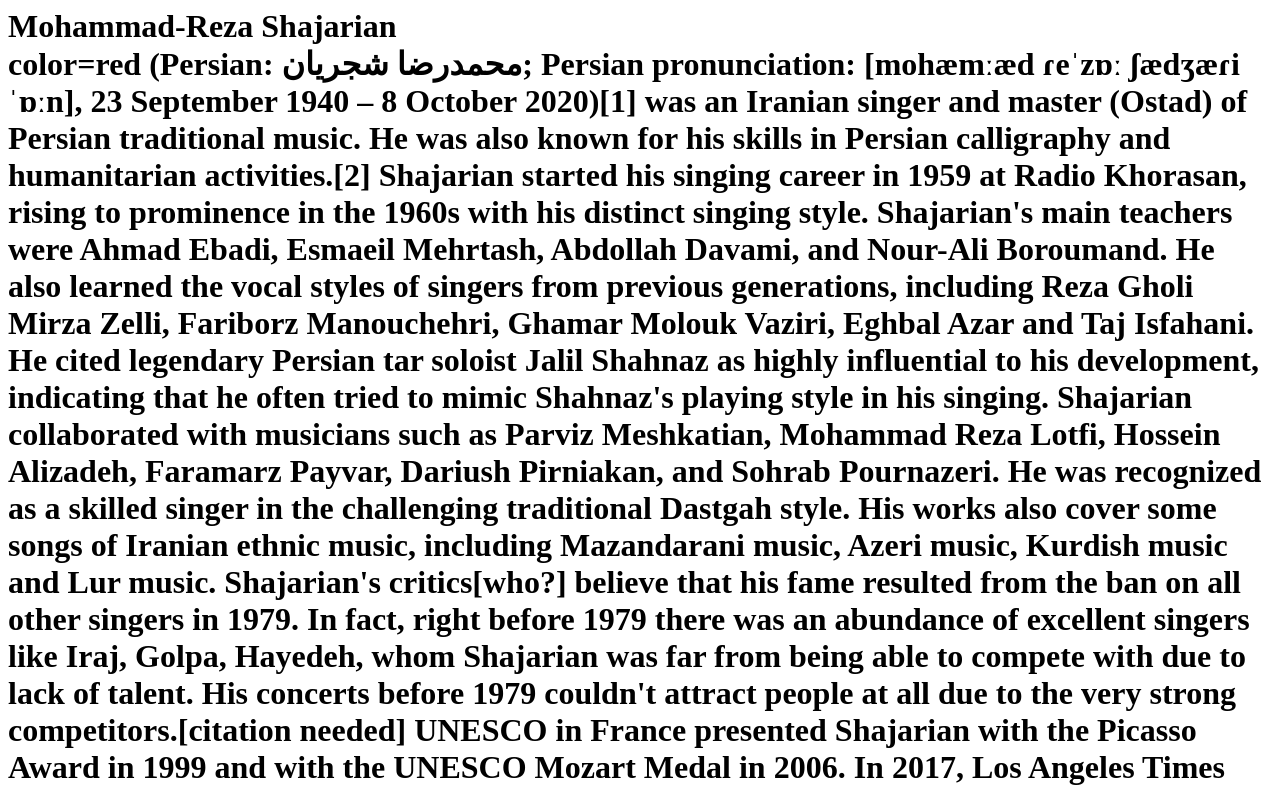
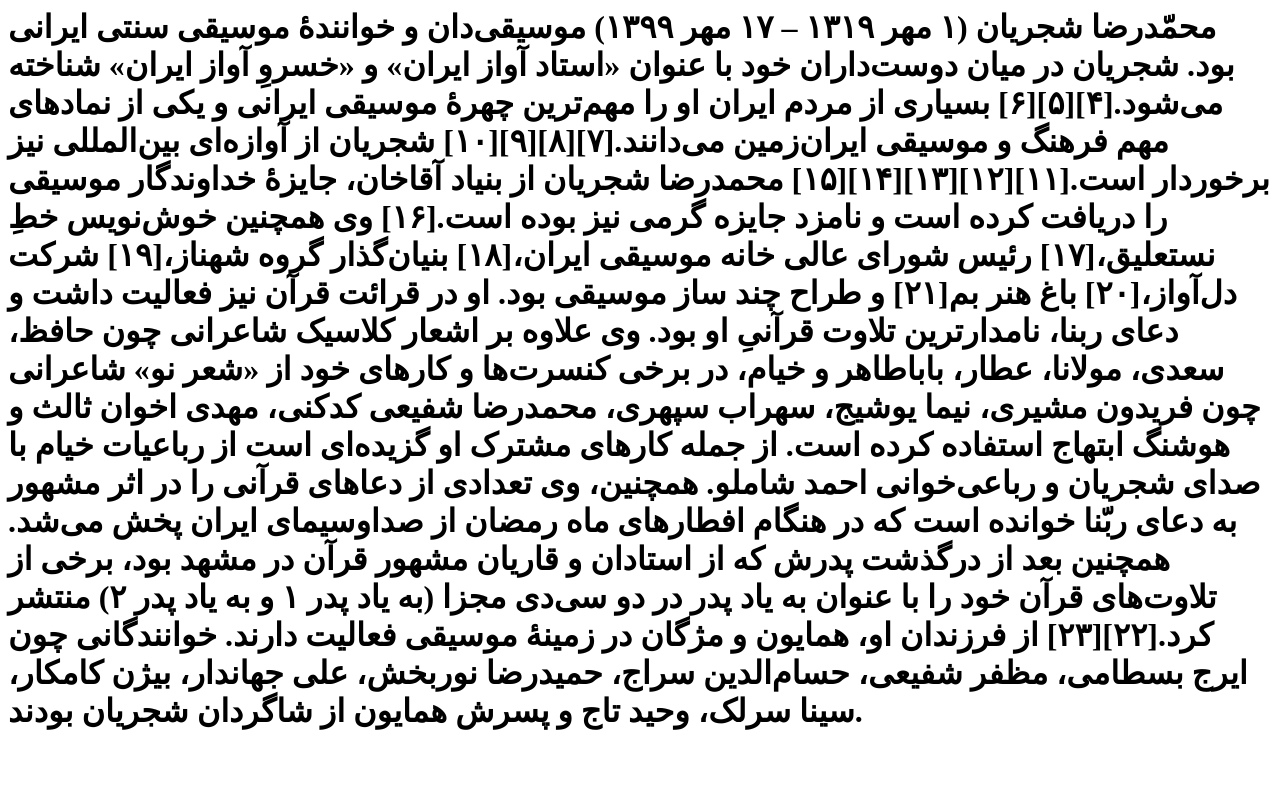
Before and after one commit to abbsarabamni/androide, a plain HTML site: page sha page.html in a window 1280 px wide. Shown: the top 791 px of the page. Drawn offline with Linux system fonts and the light colour scheme.

Commit message:
Update sha page.html

```diff
--- a/sha page.html
+++ b/sha page.html
@@ -1,4 +1,4 @@
-<html>
+<html  lang="fa">
 
 <head>
 
@@ -7,53 +7,21 @@
 
 <body>
 
-<h1>Mohammad-Reza Shajarian <br/>color=red (Persian: محمدرضا شجريان; Persian pronunciation: [mohæmːæd ɾeˈzɒː ʃædʒæɾiˈɒːn], 23 September 1940 – 8 October 2020)[1] was an Iranian singer and master (Ostad) of Persian traditional music. He was also known for his skills in Persian calligraphy and humanitarian activities.[2] Shajarian started his singing career in 1959 at Radio Khorasan, rising to prominence in the 1960s with his distinct singing style.
+<h1>محمّدرضا شجریان (۱ مهر ۱۳۱۹ – ۱۷ مهر ۱۳۹۹) موسیقی‌دان و خوانندهٔ موسیقی سنتی ایرانی بود. شجریان در میان دوست‌داران خود با عنوان «استاد آواز ایران» و «خسروِ آواز ایران» شناخته می‌شود.[۴][۵][۶] بسیاری از مردم ایران او را مهم‌ترین چهرهٔ موسیقی ایرانی و یکی از نمادهای مهم فرهنگ و موسیقی ایران‌زمین می‌دانند.[۷][۸][۹][۱۰] شجریان از آوازه‌ای بین‌المللی نیز برخوردار است.[۱۱][۱۲][۱۳][۱۴][۱۵]
+  محمدرضا شجریان از بنیاد آقاخان، جایزهٔ خداوندگار موسیقی را دریافت کرده است و نامزد جایزه گرمی نیز بوده است.[۱۶]
 
-Shajarian's main teachers were Ahmad Ebadi, Esmaeil Mehrtash, Abdollah Davami, and Nour-Ali Boroumand. He also learned the vocal styles of singers from previous generations, including Reza Gholi Mirza Zelli, Fariborz Manouchehri, Ghamar Molouk Vaziri, Eghbal Azar and Taj Isfahani. He cited legendary Persian tar soloist Jalil Shahnaz as highly influential to his development, indicating that he often tried to mimic Shahnaz's playing style in his singing.
+وی همچنین خوش‌نویس خطِ نستعلیق،[۱۷] رئیس شورای عالی خانه موسیقی ایران،[۱۸] بنیان‌گذار گروه شهناز،[۱۹] شرکت دل‌آواز،[۲۰]
+  باغ هنر بم[۲۱] و طراح چند ساز موسیقی بود. او در قرائت قرآن نیز فعالیت داشت و دعای ربنا، نامدارترین تلاوت قرآنیِ او بود.
 
-Shajarian collaborated with musicians such as Parviz Meshkatian, Mohammad Reza Lotfi, Hossein Alizadeh, Faramarz Payvar, Dariush Pirniakan, and Sohrab Pournazeri. He was recognized as a skilled singer in the challenging traditional Dastgah style. His works also cover some songs of Iranian ethnic music, including Mazandarani music, Azeri music, Kurdish music and Lur music.
+وی علاوه بر اشعار کلاسیک شاعرانی چون حافظ، سعدی،
+  مولانا، عطار، باباطاهر و خیام، در برخی کنسرت‌ها و کارهای خود از «شعر نو» شاعرانی چون فریدون مشیری، نیما یوشیج، سهراب سپهری،
+  محمدرضا شفیعی کدکنی، مهدی اخوان ثالث و هوشنگ ابتهاج استفاده کرده است. از جمله کارهای مشترک او گزیده‌ای است از رباعیات خیام
+  با صدای شجریان و رباعی‌خوانی احمد شاملو. همچنین، وی تعدادی از دعاهای قرآنی را در اثر مشهور به دعای ربّنا خوانده است که در هنگام
+  افطارهای ماه رمضان از صداوسیمای ایران پخش می‌شد. همچنین بعد از درگذشت پدرش که از استادان و قاریان مشهور قرآن در مشهد بود،
+  برخی از تلاوت‌های قرآن خود را با عنوان به یاد پدر در دو سی‌دی مجزا (به یاد پدر ۱ و به یاد پدر ۲) منتشر کرد.[۲۲][۲۳]
 
-Shajarian's critics[who?] believe that his fame resulted from the ban on all other singers in 1979. In fact, right before 1979 there was an abundance of excellent singers like Iraj, Golpa, Hayedeh, whom Shajarian was far from being able to compete with due to lack of talent. His concerts before 1979 couldn't attract people at all due to the very strong competitors.[citation needed]
-
-UNESCO in France presented Shajarian with the Picasso Award in 1999 and with the UNESCO Mozart Medal in 2006. In 2017, Los Angeles Times cited him as the "Greatest living maestro of Persian classical music".[3] After coming out in support of the Iranian Green Movement and criticizing the Iranian government, he was banned from holding concerts and releasing music.[4][5][6]
-
-Early life
-
-Shajarian as a teenager
-Mohammad-Reza Shajarian was born on 23 September 1940 in Mashhad, Iran. His father, Mehdi, was a Quran qari, as was his grandfather Ali Akbar. His mother was Afsar Shahverdiani, who died in 2007.[7][8]
-
-He was the oldest of five siblings, and studied singing at the age of five under the supervision of his father by recitation of the Quran.[9]
-
-Music career
-Early work
-
-Shajarian in the 1960s
-At the age of 12, he began studying the Persian classical repertoire known as the Radif without his father's consent as studying and performing music was against his father's religious beliefs.[10] This may have been the reason why he chose the stage name "Siavash Bidakani" in his early career as a singer, which did not last long, and soon he used his real name again.[original research?][11] Shajarian started his singing career in 1959 at Radio Khorasan, rising to prominence in the 1960s with his distinct style of singing.[12] Since then his career has included teaching at Tehran University's Department of Fine Arts, working at National Radio and television, researching Persian/Iranian music, and making numerous recordings.[13]
-
-Music bands
-Shajarian was not always in music groups, but he did the vocals for the Masters of Persian Music with his son Homayoun Shajarian, as well as two other ostads, Kayhan Kalhor and Hossein Alizadeh. He also performed with his daughter Mojgan Shajarian.[14]
-
-In 2008, he toured the world with the Ava Ensemble, composed of his son Homayoun (tombak and vocals), Hossein Behroozinia (barbat), Majid Derakhshani (tar), Hossain Rezaeenia (daf), and Saeed Farajpouri (kamanche).[15]
-
-In 2012, he toured with the Shahnaz Ensemble with his daughter Mojgan and other band members. The ensemble is named after master tar musician Jalil Shahnaz, with a percentage of the proceeds going towards supporting his health care needs.[16]
-
-Masters and students
-Shajarian studied with Esmaeil Mehrtash, Ahmad Ebadi and Nour-Ali Boroumand.
-
-He learned the vocal styles of previous singers such as Hossein Taherzadeh, Reza Gholi Mirza Zelli, Qamar-ol-Moluk Vaziri, Eghbal Azar, and Taj Isfahani.[17]
-
-He started playing the santour under the instruction of Jalal Akhbari to understand better and perform the traditional repertoire.[18] In 1971, he was introduced to Faramarz Payvar and took santour lessons with him. Shajarian also learned Abolhasan Saba's vocal Radif from Payvar.
-
-He also studied under the guidance of master Abdollah Davami, from whom he learned many early Persian songs.[19] Davami also passed on to Shajarian his interpretation of the Radif.[20]
-
-
-Shajarian at Shiraz Arts Festival
-Shajarian taught many students in the field of singing, some of whom are:[21]
-
-Iraj Bastami
-Ali Jahandar
-Shahram Nazeri
-Hesameddin Seraj</h1>
+از فرزندان او، همایون و مژگان در زمینهٔ موسیقی فعالیت دارند. خوانندگانی چون ایرج بسطامی، مظفر شفیعی،
+  حسام‌الدین سراج، حمیدرضا نوربخش، علی جهاندار، بیژن کامکار، سینا سرلک، وحید تاج و پسرش همایون از شاگردان شجریان بودند.</h1>
 </body>
 
 
```
